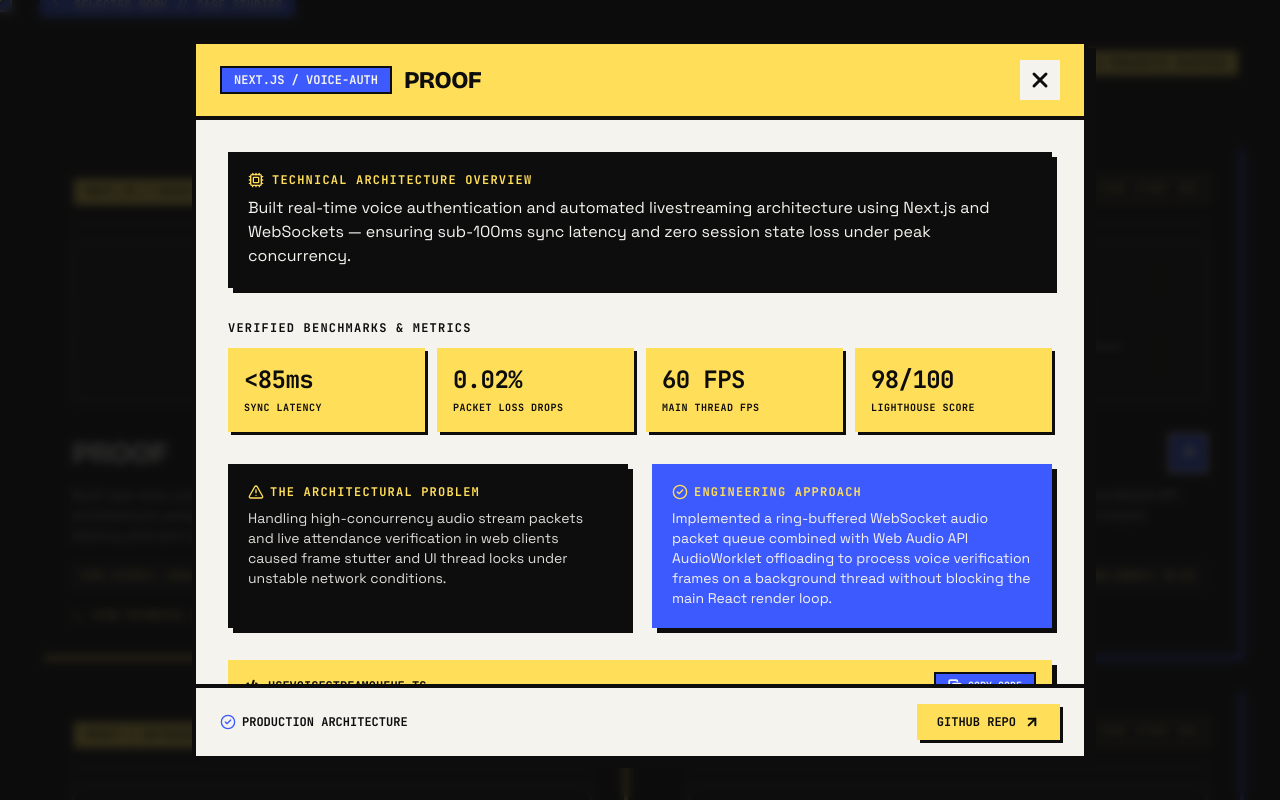
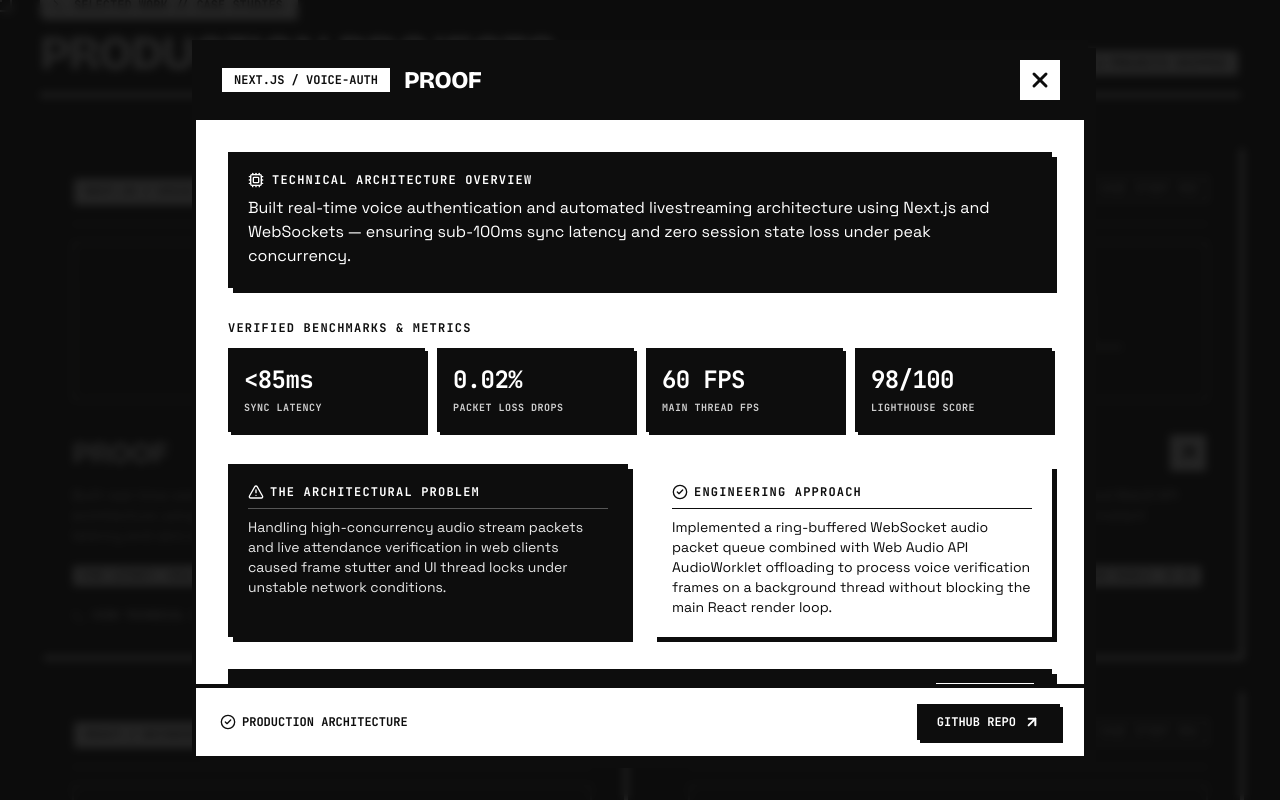
Before and after one commit to daodudestiny56-netizen/port, a Next.js app: page / in a window 1280 px wide. Both pictures are taken after a click on the element 332 px from the left and 1455 px from the top of the page. Shown: the part 1055-1855 px from the top of the page. Built offline with nearby package versions, Linux system fonts and the light colour scheme.

Commit message:
style: Pure Monochrome Black & White award-winning redesign

```diff
--- a/app/globals.css
+++ b/app/globals.css
@@ -7,9 +7,7 @@
 @layer base {
   :root {
     --ink: #0D0D0D;
-    --bone: #F5F3EE;
-    --raw-yellow: #FFDE59;
-    --electric-indigo: #3D5AFE;
+    --bone: #FFFFFF;
   }
 
   * {
@@ -18,14 +16,14 @@
 
   html {
     scroll-behavior: smooth;
-    background-color: var(--bone);
-    color: var(--ink);
+    background-color: #FFFFFF;
+    color: #0D0D0D;
     overflow-x: hidden;
   }
 
   body {
-    background-color: var(--bone);
-    color: var(--ink);
+    background-color: #FFFFFF;
+    color: #0D0D0D;
     font-family: 'Space Grotesk', 'Inter', sans-serif;
     line-height: 1.6;
     overflow-x: hidden;
@@ -40,7 +38,7 @@
   select:focus-visible,
   textarea:focus-visible,
   [role="button"]:focus-visible {
-    outline: 3px solid var(--electric-indigo) !important;
+    outline: 3px solid #0D0D0D !important;
     outline-offset: 3px !important;
   }
 
@@ -59,8 +57,8 @@
   }
 
   ::selection {
-    background-color: var(--raw-yellow);
-    color: var(--ink);
+    background-color: #0D0D0D;
+    color: #FFFFFF;
   }
 }
 
@@ -69,26 +67,26 @@
   width: 8px;
 }
 ::-webkit-scrollbar-track {
-  background: var(--bone);
-  border-left: 2px solid var(--ink);
+  background: #FFFFFF;
+  border-left: 2px solid #0D0D0D;
 }
 ::-webkit-scrollbar-thumb {
-  background: var(--ink);
+  background: #0D0D0D;
 }
 ::-webkit-scrollbar-thumb:hover {
-  background: var(--electric-indigo);
+  background: #333333;
 }
 
 /* Hard Cut Instant Color Swap Utilities */
 .zone-bone {
-  background-color: var(--bone) !important;
-  color: var(--ink) !important;
+  background-color: #FFFFFF !important;
+  color: #0D0D0D !important;
   transition: background-color 0ms, color 0ms !important;
 }
 
 .zone-ink {
-  background-color: var(--ink) !important;
-  color: var(--bone) !important;
+  background-color: #0D0D0D !important;
+  color: #FFFFFF !important;
   transition: background-color 0ms, color 0ms !important;
 }
 
--- a/components/BentoGrid.tsx
+++ b/components/BentoGrid.tsx
@@ -10,20 +10,20 @@ interface BentoGridProps {
 
 export default function BentoGrid({ onSelectProject }: BentoGridProps) {
   return (
-    <section id="work" className="w-full px-4 sm:px-6 md:px-10 py-16 grid-border-bottom">
+    <section id="work" className="w-full px-4 sm:px-6 md:px-10 py-16 grid-border-bottom bg-[#0D0D0D] text-[#FFFFFF]">
       {/* Section Title Header */}
-      <div className="flex flex-col sm:flex-row justify-between items-start sm:items-end gap-4 mb-12 pb-4 border-b-4 border-[#0D0D0D]">
+      <div className="flex flex-col sm:flex-row justify-between items-start sm:items-end gap-4 mb-12 pb-4 border-b-4 border-[#FFFFFF]">
         <div>
-          <div className="inline-flex items-center gap-2 px-3 py-1 bg-[#3D5AFE] text-[#F5F3EE] border-3 border-[#0D0D0D] text-xs font-mono font-bold uppercase shadow-brutalist-sm mb-3">
+          <div className="inline-flex items-center gap-2 px-3 py-1 bg-[#FFFFFF] text-[#0D0D0D] border-3 border-[#0D0D0D] text-xs font-mono font-bold uppercase shadow-brutalist-white-sm mb-3">
             <Terminal className="w-3.5 h-3.5" />
             <span>SELECTED WORK // CASE STUDIES</span>
           </div>
-          <h2 className="font-display font-extrabold text-3xl sm:text-5xl uppercase tracking-tight text-[#0D0D0D]">
+          <h2 className="font-display font-extrabold text-3xl sm:text-5xl uppercase tracking-tight text-[#FFFFFF]">
             PRODUCTION PROJECTS
           </h2>
         </div>
 
-        <span className="font-mono text-xs font-bold text-[#0D0D0D] uppercase bg-[#FFDE59] px-3 py-1 border-2 border-[#0D0D0D]">
+        <span className="font-mono text-xs font-bold text-[#0D0D0D] uppercase bg-[#FFFFFF] px-3 py-1 border-2 border-[#0D0D0D]">
           {portfolioData.projects.length + 1} PROJECTS SHIPPED
         </span>
       </div>
--- a/components/ProjectCard.tsx
+++ b/components/ProjectCard.tsx
@@ -19,28 +19,25 @@ export default function ProjectCard({ project, onSelectProject, index = 0 }: Pro
     }
   };
 
-  const isEven = index % 2 === 0;
-  const shadowColor = isEven ? "#FFDE59" : "#3D5AFE";
-
   return (
     <MagneticCard
       onClick={handleClick}
-      shadowColor={shadowColor}
-      className="w-full bg-[#0D0D0D] text-[#F5F3EE] p-6 sm:p-8 flex flex-col justify-between h-full min-h-[380px] group relative overflow-hidden"
+      shadowColor="#FFFFFF"
+      className="w-full bg-[#0D0D0D] text-[#FFFFFF] border-3 border-[#FFFFFF] p-6 sm:p-8 flex flex-col justify-between h-full min-h-[380px] group relative overflow-hidden"
     >
       {/* Card Header: Category Chip + Case Study Label */}
-      <div className="relative z-10 flex flex-wrap justify-between items-start gap-2 pb-4 border-b-2 border-[#F5F3EE]/20">
-        <span className="px-3 py-1 text-[11px] font-mono font-bold tracking-wider uppercase bg-[#FFDE59] text-[#0D0D0D] border-2 border-[#0D0D0D]">
+      <div className="relative z-10 flex flex-wrap justify-between items-start gap-2 pb-4 border-b-2 border-[#FFFFFF]/30">
+        <span className="px-3 py-1 text-[11px] font-mono font-bold tracking-wider uppercase bg-[#FFFFFF] text-[#0D0D0D] border-2 border-[#0D0D0D]">
           {project.category}
         </span>
-        <span className="text-[11px] font-mono font-bold tracking-wider text-[#FFDE59] uppercase flex items-center gap-1.5 bg-[#0D0D0D] px-2 py-0.5 border border-[#FFDE59]">
+        <span className="text-[11px] font-mono font-bold tracking-wider text-[#FFFFFF] uppercase flex items-center gap-1.5 bg-[#0D0D0D] px-2 py-0.5 border border-[#FFFFFF]">
           <BookOpen className="w-3.5 h-3.5" /> CASE STUDY #{String(index + 1).padStart(2, "0")}
         </span>
       </div>
 
-      {/* Card Image preview if available */}
+      {/* Card Image preview */}
       {project.image && (
-        <div className="relative w-full h-40 my-4 border-2 border-[#F5F3EE]/20 overflow-hidden bg-[#161616]">
+        <div className="relative w-full h-40 my-4 border-2 border-[#FFFFFF]/30 overflow-hidden bg-[#161616]">
           <Image
             src={project.image}
             alt={project.name}
@@ -55,15 +52,15 @@ export default function ProjectCard({ project, onSelectProject, index = 0 }: Pro
       {/* Title & Description */}
       <div className="relative z-10 flex flex-col gap-3 mt-auto pt-4">
         <div className="flex items-center justify-between gap-4">
-          <h3 className="font-display font-extrabold text-2xl sm:text-3xl tracking-tight text-[#F5F3EE] group-hover:text-[#FFDE59] transition-colors duration-300 uppercase">
+          <h3 className="font-display font-extrabold text-2xl sm:text-3xl tracking-tight text-[#FFFFFF] uppercase">
             {project.name}
           </h3>
-          <div className="w-10 h-10 border-2 border-[#F5F3EE] bg-[#3D5AFE] text-[#F5F3EE] flex items-center justify-center shrink-0 group-hover:bg-[#FFDE59] group-hover:text-[#0D0D0D] transition-colors duration-300">
+          <div className="w-10 h-10 border-2 border-[#0D0D0D] bg-[#FFFFFF] text-[#0D0D0D] flex items-center justify-center shrink-0 group-hover:bg-[#0D0D0D] group-hover:text-[#FFFFFF] group-hover:border-[#FFFFFF] transition-colors duration-300">
             <ArrowUpRight className="w-6 h-6 stroke-[3]" />
           </div>
         </div>
 
-        <p className="font-sans text-xs sm:text-sm text-[#F5F3EE]/80 leading-relaxed line-clamp-3">
+        <p className="font-sans text-xs sm:text-sm text-[#FFFFFF]/85 leading-relaxed line-clamp-3">
           {project.description}
         </p>
 
@@ -73,7 +70,7 @@ export default function ProjectCard({ project, onSelectProject, index = 0 }: Pro
             {project.caseStudy.metrics.slice(0, 3).map((m, i) => (
               <span
                 key={i}
-                className="px-2 py-0.5 text-[10px] font-mono font-bold bg-[#1A1A1A] text-[#FFDE59] border border-[#F5F3EE]/20"
+                className="px-2 py-0.5 text-[10px] font-mono font-bold bg-[#FFFFFF] text-[#0D0D0D] border border-[#0D0D0D]"
               >
                 {m.label}: {m.value}
               </span>
@@ -81,7 +78,7 @@ export default function ProjectCard({ project, onSelectProject, index = 0 }: Pro
           </div>
         )}
 
-        <div className="pt-2 flex items-center gap-1.5 font-mono text-[11px] font-bold text-[#FFDE59] uppercase">
+        <div className="pt-2 flex items-center gap-1.5 font-mono text-[11px] font-bold text-[#FFFFFF] uppercase">
           <Terminal className="w-3.5 h-3.5" />
           <span>VIEW TECHNICAL CASE STUDY & CODE</span>
         </div>
--- a/components/ProjectModal.tsx
+++ b/components/ProjectModal.tsx
@@ -48,7 +48,7 @@ export default function ProjectModal({ project, onClose }: ProjectModalProps) {
           animate={{ opacity: 1 }}
           exit={{ opacity: 0 }}
           onClick={onClose}
-          className="fixed inset-0 bg-[#0D0D0D]/85 backdrop-blur-sm"
+          className="fixed inset-0 bg-[#0D0D0D]/90 backdrop-blur-sm"
         />
 
         {/* Modal Container */}
@@ -57,21 +57,21 @@ export default function ProjectModal({ project, onClose }: ProjectModalProps) {
           animate={{ opacity: 1, scale: 1, y: 0 }}
           exit={{ opacity: 0, scale: 0.95, y: 10 }}
           transition={{ type: "spring", stiffness: 350, damping: 25 }}
-          className="relative w-full max-w-4xl max-h-[90vh] bg-[#F5F3EE] border-4 border-[#0D0D0D] shadow-brutalist-lg flex flex-col z-10 overflow-hidden"
+          className="relative w-full max-w-4xl max-h-[90vh] bg-[#FFFFFF] border-4 border-[#0D0D0D] shadow-brutalist-lg flex flex-col z-10 overflow-hidden"
         >
           {/* Header Bar */}
-          <div className="flex justify-between items-center px-6 py-4 border-b-4 border-[#0D0D0D] bg-[#FFDE59] text-[#0D0D0D] shrink-0">
+          <div className="flex justify-between items-center px-6 py-4 border-b-4 border-[#0D0D0D] bg-[#0D0D0D] text-[#FFFFFF] shrink-0">
             <div className="flex items-center gap-3">
-              <span className="px-3 py-1 text-xs font-mono font-extrabold uppercase bg-[#3D5AFE] text-[#F5F3EE] border-2 border-[#0D0D0D]">
+              <span className="px-3 py-1 text-xs font-mono font-extrabold uppercase bg-[#FFFFFF] text-[#0D0D0D] border-2 border-[#0D0D0D]">
                 {project.category}
               </span>
-              <h2 className="font-display font-extrabold text-xl sm:text-2xl uppercase tracking-tight text-[#0D0D0D] truncate">
+              <h2 className="font-display font-extrabold text-xl sm:text-2xl uppercase tracking-tight text-[#FFFFFF] truncate">
                 {project.name}
               </h2>
             </div>
             <button
               onClick={onClose}
-              className="w-10 h-10 border-3 border-[#0D0D0D] bg-[#F5F3EE] hover:bg-[#3D5AFE] hover:text-[#F5F3EE] flex items-center justify-center text-[#0D0D0D] transition-colors"
+              className="w-10 h-10 border-3 border-[#0D0D0D] bg-[#FFFFFF] hover:bg-[#0D0D0D] hover:text-[#FFFFFF] flex items-center justify-center text-[#0D0D0D] transition-colors"
               aria-label="Close modal"
               data-cursor="hover"
             >
@@ -82,8 +82,8 @@ export default function ProjectModal({ project, onClose }: ProjectModalProps) {
           {/* Scrollable Body */}
           <div className="p-6 md:p-8 overflow-y-auto space-y-8 text-[#0D0D0D]">
             {/* Overview */}
-            <div className="border-3 border-[#0D0D0D] bg-[#0D0D0D] text-[#F5F3EE] p-5 shadow-brutalist">
-              <h3 className="font-mono text-xs font-bold text-[#FFDE59] tracking-widest uppercase mb-2 flex items-center gap-2">
+            <div className="border-3 border-[#0D0D0D] bg-[#0D0D0D] text-[#FFFFFF] p-5 shadow-brutalist">
+              <h3 className="font-mono text-xs font-bold text-[#FFFFFF] tracking-widest uppercase mb-2 flex items-center gap-2">
                 <Cpu className="w-4 h-4" /> TECHNICAL ARCHITECTURE OVERVIEW
               </h3>
               <p className="font-sans text-xs sm:text-sm md:text-base leading-relaxed">
@@ -102,12 +102,12 @@ export default function ProjectModal({ project, onClose }: ProjectModalProps) {
                     {cs.metrics.map((m, idx) => (
                       <div
                         key={idx}
-                        className="p-3 sm:p-4 bg-[#FFDE59] border-3 border-[#0D0D0D] shadow-brutalist-sm flex flex-col gap-1"
+                        className="p-3 sm:p-4 bg-[#0D0D0D] text-[#FFFFFF] border-3 border-[#0D0D0D] shadow-brutalist-sm flex flex-col gap-1"
                       >
-                        <span className="font-mono text-xl sm:text-2xl font-extrabold text-[#0D0D0D] tracking-tight">
+                        <span className="font-mono text-xl sm:text-2xl font-extrabold text-[#FFFFFF] tracking-tight">
                           {m.value}
                         </span>
-                        <span className="font-mono text-[9px] sm:text-[10px] font-bold tracking-wider text-[#0D0D0D] uppercase">
+                        <span className="font-mono text-[9px] sm:text-[10px] font-bold tracking-wider text-[#FFFFFF]/80 uppercase">
                           {m.label}
                         </span>
                       </div>
@@ -118,21 +118,21 @@ export default function ProjectModal({ project, onClose }: ProjectModalProps) {
                 {/* Problem & Approach Split */}
                 <div className="grid grid-cols-1 md:grid-cols-2 gap-6">
                   {/* Problem */}
-                  <div className="p-5 bg-[#0D0D0D] text-[#F5F3EE] border-3 border-[#0D0D0D] shadow-brutalist flex flex-col gap-2">
-                    <span className="font-mono text-xs text-[#FFDE59] tracking-widest uppercase font-extrabold flex items-center gap-1.5">
+                  <div className="p-5 bg-[#0D0D0D] text-[#FFFFFF] border-3 border-[#0D0D0D] shadow-brutalist flex flex-col gap-2">
+                    <span className="font-mono text-xs text-[#FFFFFF] tracking-widest uppercase font-extrabold flex items-center gap-1.5 pb-2 border-b border-[#FFFFFF]/30">
                       <AlertTriangle className="w-4 h-4" /> THE ARCHITECTURAL PROBLEM
                     </span>
-                    <p className="font-sans text-xs sm:text-sm leading-relaxed text-[#F5F3EE]/90">
+                    <p className="font-sans text-xs sm:text-sm leading-relaxed text-[#FFFFFF]/90">
                       {cs.problem}
                     </p>
                   </div>
 
                   {/* Approach */}
-                  <div className="p-5 bg-[#3D5AFE] text-[#F5F3EE] border-3 border-[#0D0D0D] shadow-brutalist flex flex-col gap-2">
-                    <span className="font-mono text-xs text-[#FFDE59] tracking-widest uppercase font-extrabold flex items-center gap-1.5">
+                  <div className="p-5 bg-[#FFFFFF] text-[#0D0D0D] border-3 border-[#0D0D0D] shadow-brutalist flex flex-col gap-2">
+                    <span className="font-mono text-xs text-[#0D0D0D] tracking-widest uppercase font-extrabold flex items-center gap-1.5 pb-2 border-b border-[#0D0D0D]">
                       <CheckCircle2 className="w-4 h-4" /> ENGINEERING APPROACH
                     </span>
-                    <p className="font-sans text-xs sm:text-sm leading-relaxed text-[#F5F3EE]">
+                    <p className="font-sans text-xs sm:text-sm leading-relaxed text-[#0D0D0D]">
                       {cs.approach}
                     </p>
                   </div>
@@ -140,14 +140,14 @@ export default function ProjectModal({ project, onClose }: ProjectModalProps) {
 
                 {/* Code Architecture Snippet */}
                 <div className="border-3 border-[#0D0D0D] bg-[#0D0D0D] shadow-brutalist overflow-hidden">
-                  <div className="flex justify-between items-center px-4 py-3 bg-[#FFDE59] border-b-3 border-[#0D0D0D] font-mono text-xs font-bold text-[#0D0D0D]">
+                  <div className="flex justify-between items-center px-4 py-3 bg-[#0D0D0D] text-[#FFFFFF] border-b-3 border-[#FFFFFF]/30 font-mono text-xs font-bold">
                     <div className="flex items-center gap-2">
                       <Code2 className="w-4 h-4 stroke-[3]" />
                       <span className="uppercase">{cs.codeSnippet.filename}</span>
                     </div>
                     <button
                       onClick={() => handleCopyCode(cs.codeSnippet.code)}
-                      className="flex items-center gap-1.5 px-3 py-1 bg-[#3D5AFE] text-[#F5F3EE] border-2 border-[#0D0D0D] text-[10px] font-mono font-bold uppercase transition-colors"
+                      className="flex items-center gap-1.5 px-3 py-1 bg-[#FFFFFF] text-[#0D0D0D] border-2 border-[#0D0D0D] text-[10px] font-mono font-bold uppercase transition-colors"
                       data-cursor="hover"
                     >
                       {copied ? (
@@ -163,7 +163,7 @@ export default function ProjectModal({ project, onClose }: ProjectModalProps) {
                       )}
                     </button>
                   </div>
-                  <pre className="p-4 overflow-x-auto font-mono text-xs text-[#FFDE59] leading-relaxed bg-[#0D0D0D]">
+                  <pre className="p-4 overflow-x-auto font-mono text-xs text-[#FFFFFF] leading-relaxed bg-[#0D0D0D]">
                     <code>{cs.codeSnippet.code}</code>
                   </pre>
                 </div>
@@ -172,9 +172,9 @@ export default function ProjectModal({ project, onClose }: ProjectModalProps) {
           </div>
 
           {/* Sticky Footer Bar */}
-          <div className="flex items-center justify-between gap-4 px-6 py-4 border-t-4 border-[#0D0D0D] bg-[#F5F3EE] shrink-0">
+          <div className="flex items-center justify-between gap-4 px-6 py-4 border-t-4 border-[#0D0D0D] bg-[#FFFFFF] shrink-0">
             <span className="font-mono text-xs font-bold text-[#0D0D0D] uppercase flex items-center gap-1.5">
-              <CheckCircle2 className="w-4 h-4 text-[#3D5AFE]" />
+              <CheckCircle2 className="w-4 h-4 text-[#0D0D0D]" />
               PRODUCTION ARCHITECTURE
             </span>
 
@@ -182,7 +182,7 @@ export default function ProjectModal({ project, onClose }: ProjectModalProps) {
               href={project.link}
               target="_blank"
               rel="noopener noreferrer"
-              className="px-5 py-2.5 bg-[#FFDE59] text-[#0D0D0D] border-3 border-[#0D0D0D] shadow-brutalist-sm text-xs font-mono font-extrabold uppercase flex items-center gap-2"
+              className="px-5 py-2.5 bg-[#0D0D0D] text-[#FFFFFF] border-3 border-[#0D0D0D] shadow-brutalist-sm text-xs font-mono font-extrabold uppercase flex items-center gap-2"
               data-cursor="hover"
             >
               <span>GITHUB REPO</span>
--- a/tailwind.config.ts
+++ b/tailwind.config.ts
@@ -10,11 +10,11 @@ const config: Config = {
     extend: {
       colors: {
         ink: "#0D0D0D",
-        bone: "#F5F3EE",
-        "raw-yellow": "#FFDE59",
-        "electric-indigo": "#3D5AFE",
-        background: "#F5F3EE",
-        surface: "#F5F3EE",
+        bone: "#FFFFFF",
+        "raw-yellow": "#FFFFFF",
+        "electric-indigo": "#0D0D0D",
+        background: "#FFFFFF",
+        surface: "#FFFFFF",
         border: "#0D0D0D",
       },
       borderRadius: {
@@ -32,12 +32,9 @@ const config: Config = {
         "brutalist-sm": "3px 3px 0px #0D0D0D",
         brutalist: "5px 5px 0px #0D0D0D",
         "brutalist-lg": "8px 8px 0px #0D0D0D",
-        "brutalist-yellow": "5px 5px 0px #FFDE59",
-        "brutalist-indigo": "5px 5px 0px #3D5AFE",
-        "brutalist-bone": "5px 5px 0px #F5F3EE",
-        "brutalist-yellow-lg": "8px 8px 0px #FFDE59",
-        "brutalist-indigo-lg": "8px 8px 0px #3D5AFE",
-        "brutalist-bone-lg": "8px 8px 0px #F5F3EE",
+        "brutalist-white-sm": "3px 3px 0px #FFFFFF",
+        "brutalist-white": "5px 5px 0px #FFFFFF",
+        "brutalist-white-lg": "8px 8px 0px #FFFFFF",
       },
       fontFamily: {
         display: ["'Bricolage Grotesque'", "sans-serif"],
```
Also changed, not shown: components/About.tsx (+9 -9 lines), components/AsciiPortrait.tsx (+4 -4 lines), components/CustomCursor.tsx (+4 -5 lines), components/Footer.tsx (+15 -16 lines), components/Hero.tsx (+7 -7 lines), components/Navbar.tsx (+11 -11 lines), components/TechStack.tsx (+16 -19 lines).
